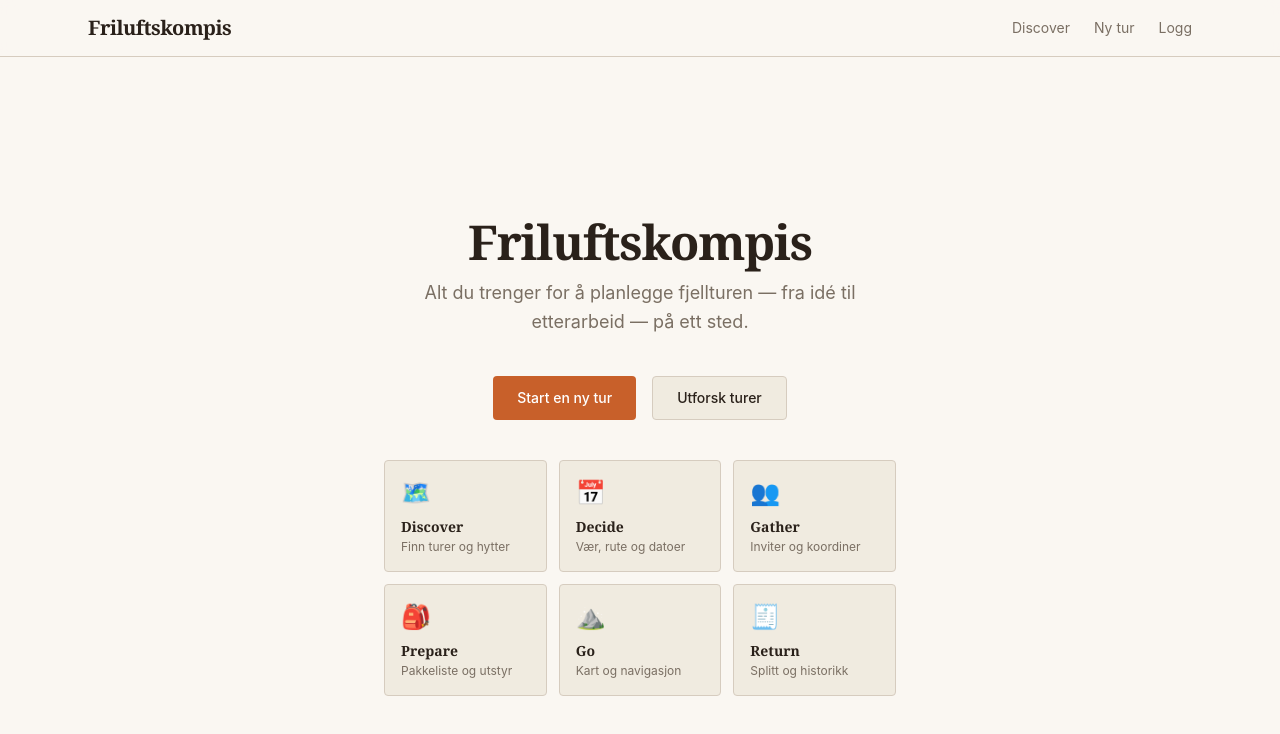
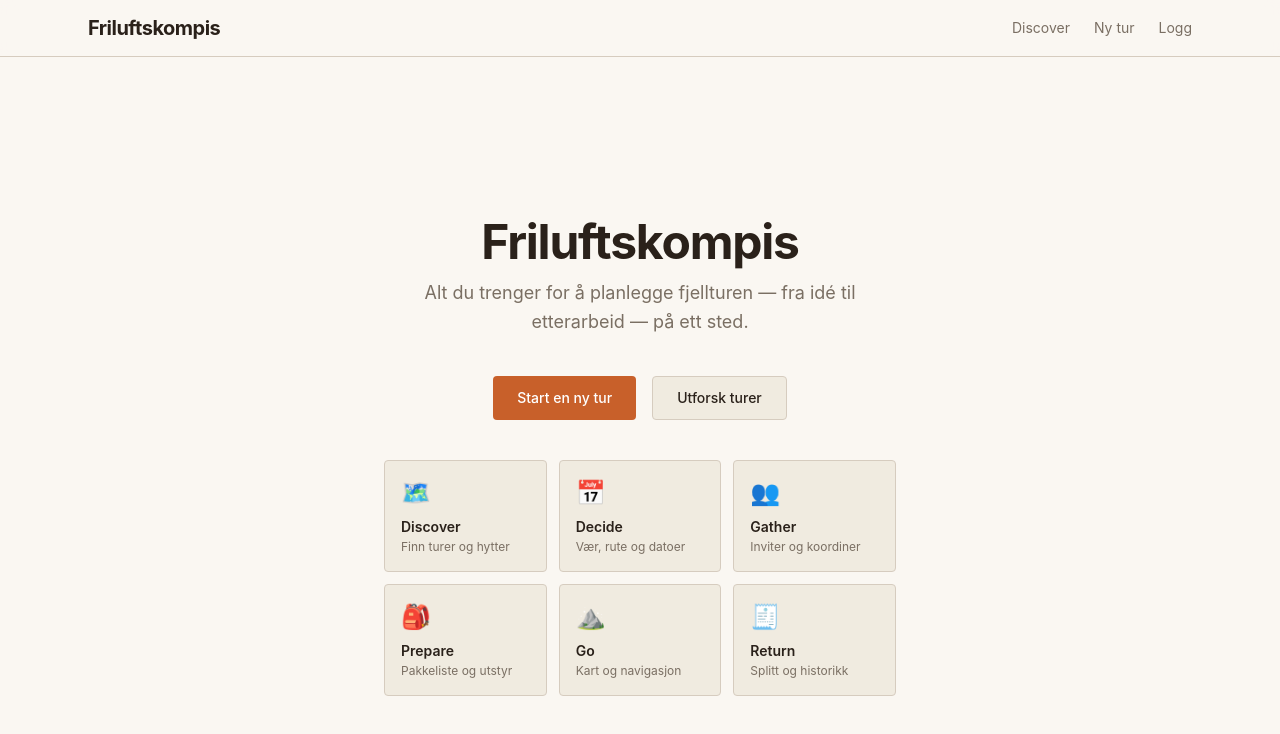
Before and after one commit to blankoslo/friluftslivkompis-gr7, a Next.js app: page / in a window 1280 px wide. Shown: the top 734 px of the page. Built offline with nearby package versions, Linux system fonts and the light colour scheme.

Commit message:
Potential fix for pull request finding
Co-authored-by: Copilot Autofix powered by AI <175728472+Copilot@users.noreply.github.com>

```diff
--- a/src/app/globals.css
+++ b/src/app/globals.css
@@ -10,7 +10,7 @@
   --color-foreground: var(--foreground);
   --font-sans: var(--font-sans);
   --font-mono: var(--font-geist-mono);
-  --font-heading: var(--font-heading);
+  --font-heading: var(--font-sans);
   --color-sidebar-ring: var(--sidebar-ring);
   --color-sidebar-border: var(--sidebar-border);
   --color-sidebar-accent-foreground: var(--sidebar-accent-foreground);
```
